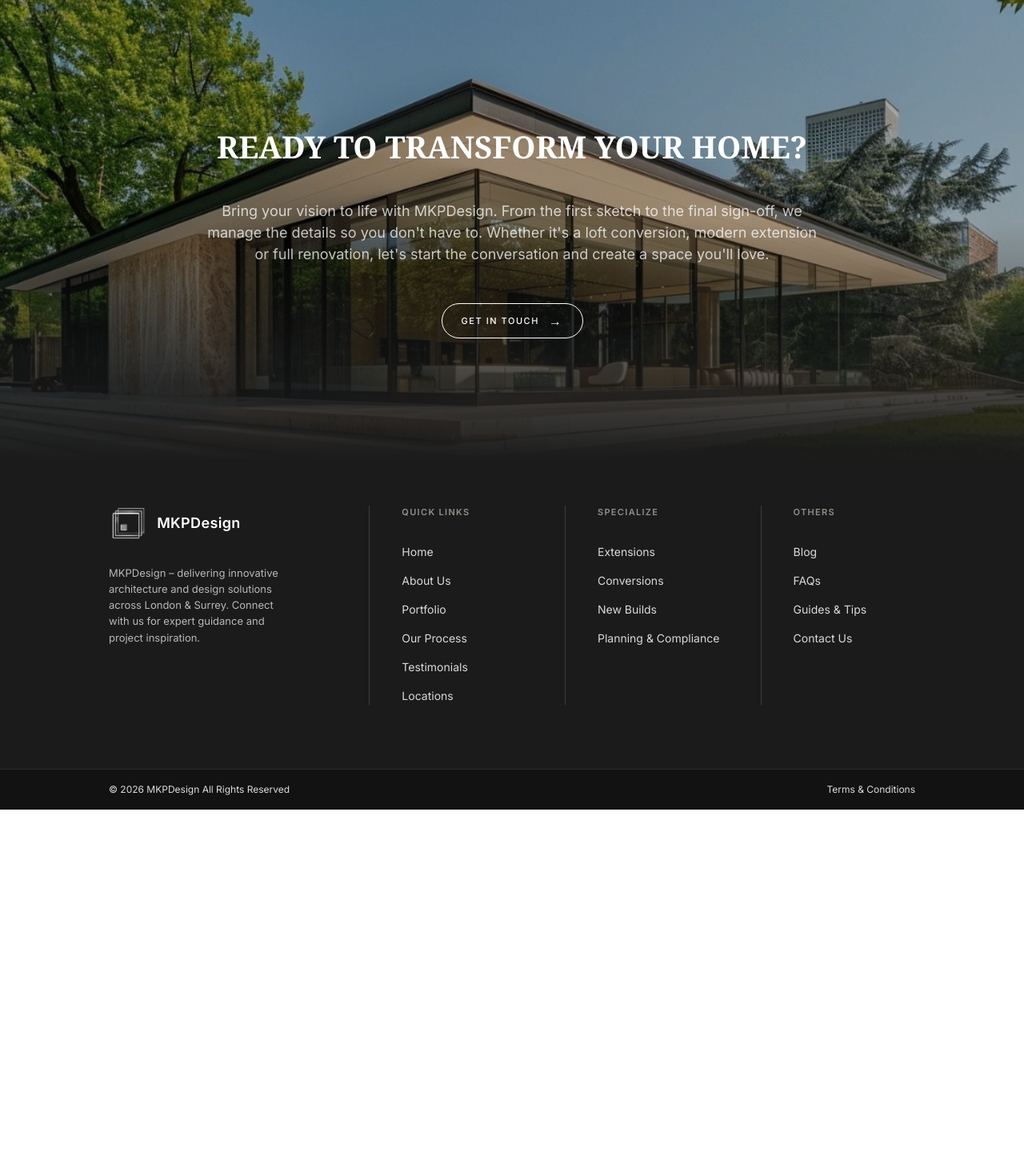
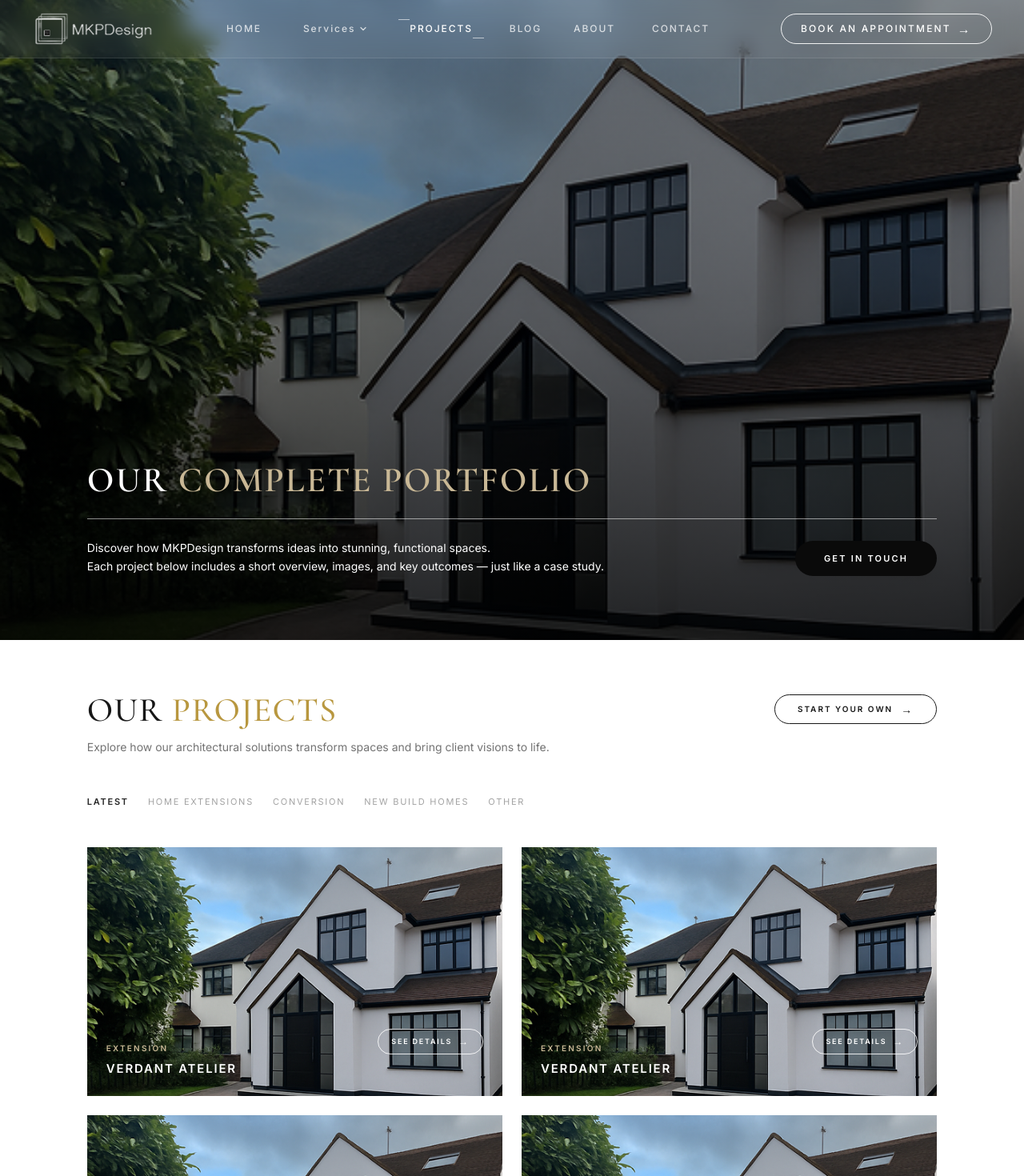
Before and after one commit to muzammilshahzad894/mkp-website, a Nuxt app: page /projects in a window 1280 px wide. Shown: the top 1470 px of the page at 80% size. Before the commit the page ends 1012 px from the top, so only its background shows below. Built offline with nearby package versions, Linux system fonts and the light colour scheme.

Commit message:
create projects page

```diff
--- a/app/components/footer/SiteFooter.vue
+++ b/app/components/footer/SiteFooter.vue
@@ -154,7 +154,7 @@ const year = new Date().getFullYear()
 const quickLinks = [
   { label: 'Home', to: '/' },
   { label: 'About Us', to: '/about' },
-  { label: 'Portfolio', to: '/portfolio' },
+  { label: 'Portfolio', to: '/projects' },
   { label: 'Our Process', to: '/#process-heading' },
   { label: 'Testimonials', to: '/#testimonials-heading' },
   { label: 'Locations', to: '/locations' }
--- a/app/components/layout/AppNavbar.vue
+++ b/app/components/layout/AppNavbar.vue
@@ -125,7 +125,11 @@
           </div>
         </div>
 
-        <NuxtLink to="/projects" class="font-medium text-white/75 transition hover:text-white">
+        <NuxtLink
+          to="/projects"
+          class="nav-item relative px-1.5 py-0.5 font-medium transition hover:text-white"
+          :class="isProjects ? 'text-white active-brackets' : 'text-white/75'"
+        >
           Projects
         </NuxtLink>
         <NuxtLink to="/blog" class="font-medium text-white/75 transition hover:text-white">
@@ -159,6 +163,7 @@
 const route = useRoute()
 
 const isHome        = computed(() => route.path === '/')
+const isProjects    = computed(() => route.path === '/projects' || route.path.startsWith('/projects/'))
 const isContact     = computed(() => route.path === '/contact')
 const isServicesNav = computed(
   () => route.path === '/services_extensions' || route.path.startsWith('/services_extensions/')
--- /dev/null
+++ b/app/components/projects/ProjectsGridSection.vue
@@ -0,0 +1,141 @@
+<template>
+  <section
+    id="our-projects"
+    class="bg-white pb-20 pt-12 text-neutral-900 sm:pb-24 sm:pt-14 md:pb-28 md:pt-16"
+    aria-labelledby="our-projects-heading"
+  >
+    <div class="mx-auto w-full max-w-[min(100%,88vw,1320px)] px-4 sm:px-6 lg:px-8">
+      <div
+        class="flex flex-col gap-6 sm:flex-row sm:items-start sm:justify-between sm:gap-8"
+      >
+        <div class="min-w-0 max-w-3xl">
+          <h2
+            id="our-projects-heading"
+            class="font-serif text-[clamp(1.85rem,3.6vw,2.65rem)] font-normal uppercase leading-[1.12] tracking-[0.03em]"
+          >
+            <span class="text-neutral-900">Our </span>
+            <span class="text-[#b8973f]">projects</span>
+          </h2>
+          <p
+            class="mt-3 max-w-2xl font-sans text-[13px] font-normal leading-relaxed text-neutral-500 sm:text-[14px]"
+          >
+            Explore how our architectural solutions transform spaces and bring client
+            visions to life.
+          </p>
+        </div>
+
+        <div class="shrink-0 sm:pt-1">
+          <NuxtLink
+            to="/contact"
+            class="inline-flex items-center gap-2.5 rounded-full border border-neutral-900 bg-transparent px-7 py-2.5 font-sans text-[10px] font-semibold uppercase tracking-[0.2em] text-neutral-900 transition hover:bg-neutral-900 hover:text-white focus-visible:outline focus-visible:outline-2 focus-visible:outline-offset-2 focus-visible:outline-neutral-900"
+          >
+            Start your own
+            <span class="text-sm font-light leading-none" aria-hidden="true">→</span>
+          </NuxtLink>
+        </div>
+      </div>
+
+      <div
+        class="mt-10 flex flex-wrap items-baseline gap-x-4 gap-y-2 sm:mt-12 md:gap-x-6"
+        role="tablist"
+        aria-label="Filter projects by category"
+      >
+        <button
+          v-for="item in filterTabs"
+          :key="item.id"
+          type="button"
+          role="tab"
+          :aria-selected="activeFilter === item.id"
+          class="font-sans text-[10px] uppercase tracking-[0.16em] transition sm:text-[11px]"
+          :class="
+            activeFilter === item.id
+              ? 'font-bold text-neutral-800'
+              : 'font-normal text-neutral-400 hover:text-neutral-600'
+          "
+          @click="activeFilter = item.id"
+        >
+          {{ item.label }}
+        </button>
+      </div>
+
+      <div
+        class="mt-10 grid grid-cols-1 gap-4 sm:mt-12 sm:gap-5 md:grid-cols-2 md:gap-6"
+      >
+        <article
+          v-for="project in visibleProjects"
+          :key="project.id"
+          class="group relative overflow-hidden bg-neutral-200"
+          :aria-label="project.title"
+        >
+          <div class="relative aspect-[3/2] w-full overflow-hidden md:aspect-[5/3]">
+            <div
+              class="absolute inset-0 bg-cover bg-center transition-transform duration-700 ease-out group-hover:scale-[1.04]"
+              :style="{ backgroundImage: `url('${project.image}')` }"
+              role="presentation"
+            />
+            <div
+              class="absolute inset-0 bg-gradient-to-t from-black/82 via-black/20 to-transparent"
+              aria-hidden="true"
+            />
+
+            <div
+              class="absolute inset-x-0 bottom-0 flex flex-col gap-2 px-5 pb-5 pt-12 sm:px-6 sm:pb-6"
+            >
+              <div class="flex items-end justify-between gap-4">
+                <span
+                  class="font-sans text-[9px] font-semibold uppercase tracking-[0.22em] text-[#c9b896] sm:text-[10px]"
+                >
+                  {{ project.categoryLabel }}
+                </span>
+                <NuxtLink
+                  :to="project.to"
+                  class="inline-flex shrink-0 items-center gap-2 rounded-full border border-white/85 bg-transparent px-4 py-2 font-sans text-[8.5px] font-semibold uppercase tracking-[0.2em] text-white transition hover:border-white hover:bg-white/10 sm:text-[9px]"
+                >
+                  See details
+                  <span class="text-xs font-light leading-none" aria-hidden="true">→</span>
+                </NuxtLink>
+              </div>
+              <p
+                class="font-sans text-[14px] font-semibold uppercase leading-snug tracking-[0.12em] text-white sm:text-[15px]"
+              >
+                {{ project.title }}
+              </p>
+            </div>
+          </div>
+        </article>
+      </div>
+    </div>
+  </section>
+</template>
+
+<script setup>
+const activeFilter = ref('all')
+
+const filterTabs = [
+  { id: 'all', label: 'Latest' },
+  { id: 'extensions', label: 'Home extensions' },
+  { id: 'conversions', label: 'Conversion' },
+  { id: 'new-build', label: 'New build homes' },
+  { id: 'other', label: 'Other' },
+]
+
+const placeholderImage = '/images/home/about/about-house.png'
+
+const allProjects = [
+  { id: '1', title: 'Verdant atelier', categoryLabel: 'Extension', filter: 'extensions', image: placeholderImage, to: '#' },
+  { id: '2', title: 'Verdant atelier', categoryLabel: 'Extension', filter: 'extensions', image: placeholderImage, to: '#' },
+  { id: '3', title: 'Verdant atelier', categoryLabel: 'Extension', filter: 'extensions', image: placeholderImage, to: '#' },
+  { id: '4', title: 'Verdant atelier', categoryLabel: 'Extension', filter: 'extensions', image: placeholderImage, to: '#' },
+  { id: '5', title: 'Verdant atelier', categoryLabel: 'Extension', filter: 'extensions', image: placeholderImage, to: '#' },
+  { id: '6', title: 'Verdant atelier', categoryLabel: 'Extension', filter: 'extensions', image: placeholderImage, to: '#' },
+  { id: '7', title: 'Skylight residence', categoryLabel: 'Conversion', filter: 'conversions', image: placeholderImage, to: '#' },
+  { id: '8', title: 'Riverstone new build', categoryLabel: 'New build', filter: 'new-build', image: placeholderImage, to: '#' },
+]
+
+const visibleProjects = computed(() => {
+  if (activeFilter.value === 'all') {
+    return allProjects
+  }
+  return allProjects.filter((p) => p.filter === activeFilter.value)
+})
+</script>
--- /dev/null
+++ b/app/components/projects/ProjectsPageHero.vue
@@ -0,0 +1,63 @@
+<template>
+  <section
+    class="relative min-h-[min(100dvh,880px)] w-full bg-neutral-900 font-sans text-white"
+    aria-labelledby="portfolio-hero-heading"
+  >
+    <div
+      class="absolute inset-0 bg-cover bg-center bg-no-repeat"
+      :style="{ backgroundImage: `url('${heroImage}')` }"
+      role="presentation"
+    />
+    <div
+      class="absolute inset-0 bg-gradient-to-t from-black/80 via-black/50 to-black/30"
+      role="presentation"
+    />
+
+    <LayoutAppNavbar />
+
+    <div
+      class="relative z-10 mx-auto flex min-h-[min(100dvh,880px)] w-full max-w-[min(100%,88vw,1320px)] flex-col justify-end px-4 pb-14 pt-32 sm:px-6 sm:pb-16 md:pb-20 lg:px-8"
+    >
+      <div class="w-full">
+        <!-- One line: OUR (white) + COMPLETE PORTFOLIO (gold) -->
+        <h1
+          id="portfolio-hero-heading"
+          class="font-serif text-[clamp(1.35rem,3.8vw,2.75rem)] font-semibold uppercase leading-tight tracking-[0.04em] sm:tracking-[0.05em]"
+        >
+          <span class="text-white">Our</span><span class="text-[#c9b896]"> complete portfolio</span>
+        </h1>
+
+        <!-- Rule under full heading, content width -->
+        <div
+          class="mt-4 h-px w-full bg-white/55 sm:mt-5"
+          aria-hidden="true"
+        />
+
+        <!-- Copy + button one row; left: exactly two lines; right: CTA, no arrow -->
+        <div
+          class="mt-5 flex w-full flex-col gap-6 sm:mt-6 md:flex-row md:items-end md:justify-between md:gap-8 lg:gap-10"
+        >
+          <p
+            class="shrink-0 font-sans text-[13px] font-normal leading-[1.72] text-white sm:text-[14px] sm:leading-[1.68]"
+          >
+            Discover how MKPDesign transforms ideas into stunning, functional spaces.<br />
+            Each project below includes a short overview, images, and key outcomes —
+            just like a case study.
+          </p>
+          <div class="flex shrink-0 md:justify-end">
+            <NuxtLink
+              to="/contact"
+              class="inline-flex items-center justify-center rounded-full bg-neutral-950 px-9 py-3.5 font-sans text-[10px] font-semibold uppercase tracking-[0.2em] text-white transition hover:bg-black focus-visible:outline focus-visible:outline-2 focus-visible:outline-offset-2 focus-visible:outline-white/50 sm:text-[11px] md:self-end"
+            >
+              Get in touch
+            </NuxtLink>
+          </div>
+        </div>
+      </div>
+    </div>
+  </section>
+</template>
+
+<script setup>
+const heroImage = '/images/home/about/about-house.png'
+</script>
--- /dev/null
+++ b/app/pages/projects.vue
@@ -0,0 +1,19 @@
+<template>
+  <main class="bg-[#f7f6f4]">
+    <ProjectsPageHero />
+    <ProjectsGridSection />
+  </main>
+</template>
+
+<script setup>
+useHead({
+  title: 'Portfolio — MKP Design',
+  meta: [
+    {
+      name: 'description',
+      content:
+        'Browse MKP Design projects — extensions, conversions, and new builds across London and Surrey.',
+    },
+  ],
+})
+</script>
```
